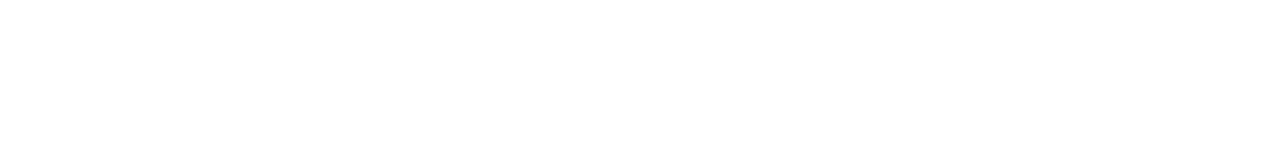
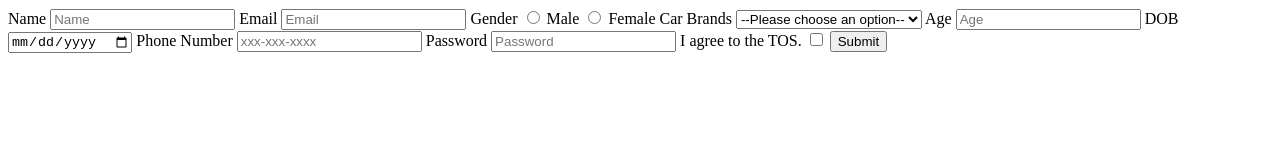
Before and after one commit to acciojob/signup-form-car-Nikk45, a website: page main.html in a window 1280 px wide. Drawn offline with Linux system fonts and the light colour scheme.

Commit message:
created a submission

```diff
--- a/main.html
+++ b/main.html
@@ -8,6 +8,51 @@
 
 <body>
 	<!-- the entire body must be written by student -->
+
+	<form method="post">
+
+		<label for="name">Name</label>
+		<input type="text" name="name" id="name" placeholder="Name" required>
+
+		<label for="email">Email</label>
+		<input type="email" name="email" id="email" placeholder="Email" required>
+
+		<label for="gender">Gender</label>
+		<input type="radio" name="age" id="gender_m" required>
+		<label for="gender_m">Male</label>
+		<input type="radio" name="age" id="gender_f" required>
+		<label for="gender_f">Female</label>
+
+		<label for="car_brands">Car Brands</label>
+		<select name="cars" id="car_brands">
+			<option value="">--Please choose an option--</option>
+			<option value="BMW">BMW</option>
+			<option value="Audi">Audi</option>
+			<option value="Mercedez">Mercedez</option>
+		</select>
+
+		<label for="age">Age</label>
+		<input type="number" name="age" id="age" placeholder="Age" required>
+
+		<label for="dob">DOB</label>
+		<input type="date" name="dob" id="dob" required>
+
+		<label for="tel">Phone Number</label>
+		<input type="tel" name="tel" id="tel" placeholder="xxx-xxx-xxxx">
+
+		<label for="password">Password</label>
+		<input type="password" name="password" id="password" placeholder="Password">
+
+		<label for="tos"> I agree to the TOS.</label>
+		<input type="checkbox" name="tos" id="tos">
+
+		<button type="submit">Submit</button>
+
+
+	</form>
+
+
+
     <script type="text/javascript" src="./script.js">
 </script>
 
```
